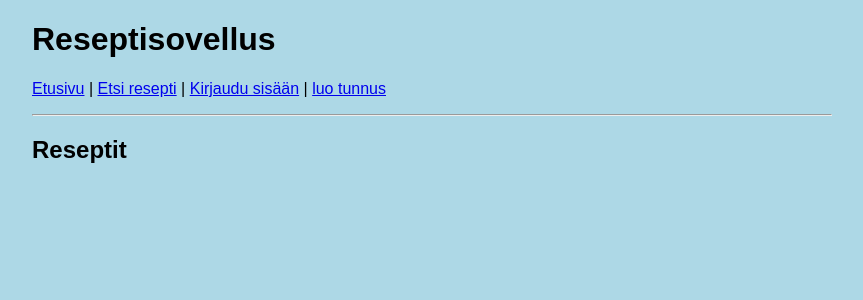
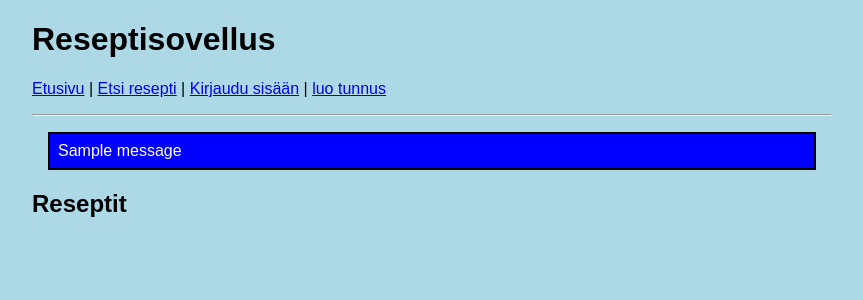
Before and after one commit to JonTahte/Ruokareseptit, a Flask app: page / in a window 1280 px wide. Shown: the top 300 px of the page, without its empty margins (208-1071 px from the left). Run offline with Flask 3, Linux system fonts and the light colour scheme; one stand-in notice (Sample message) is shown; data that the repository does not hold is empty.

Commit message:
Better way to show errors

```diff
--- a/app.py
+++ b/app.py
@@ -1,6 +1,6 @@
 import sqlite3
 from flask import Flask
-from flask import abort, redirect, render_template, request, session
+from flask import abort, flash, redirect, render_template, request, session
 import config
 import db
 import recipes
@@ -276,7 +276,8 @@ def login():
             session["username"] = username
             return redirect("/")
         else:
-            return "VIRHE: väärä tunnus tai salasana"
+            flash("VIRHE: väärä tunnus tai salasana")
+            return redirect("/login")
 
 @app.route("/register")
 def register():
@@ -288,14 +289,17 @@ def create_account():
     password1 = request.form["password1"]
     password2 = request.form["password2"]
     if password1 != password2:
-        return "VIRHE: salasanat eivät ole samat"
+        flash("VIRHE: salasanat eivät ole samat")
+        return redirect("/register")
 
     try:
         users.create_user(username, password1)
     except sqlite3.IntegrityError:
-        return "VIRHE: tunnus on jo varattu"
+        flash("VIRHE: tunnus on jo varattu")
+        return redirect("/register")
 
-    return "Tunnus luotu"
+    flash("Tunnus luotu")
+    return redirect("/")
 
 @app.route("/logout")
 def logout():
--- a/static/main.css
+++ b/static/main.css
@@ -24,3 +24,11 @@ body {
   margin: 1em;
   padding: 0.2em 0.5em;
 }
+
+.info {
+  border: 2px solid black;
+  margin: 1em;
+  padding: 0.5em;
+  background-color: blue;
+  color: white;
+}
--- a/templates/layout.html
+++ b/templates/layout.html
@@ -27,6 +27,13 @@
     {% endif %}
   </p>
   <hr />
+
+  {% for message in get_flashed_messages() %}
+  <div class="info">
+    {{ message }}
+  </div>
+  {% endfor %}
+
   {% block content %}{% endblock %}
 </body>
 
```
